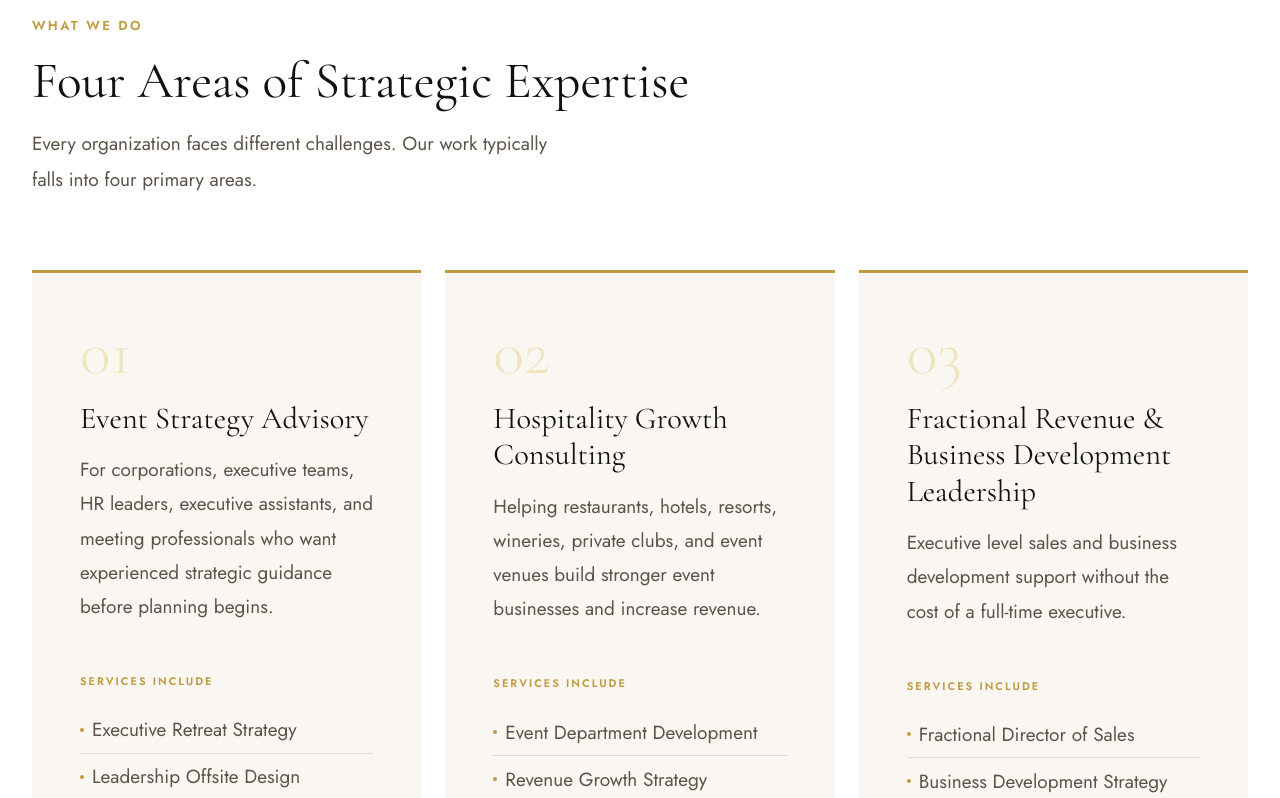
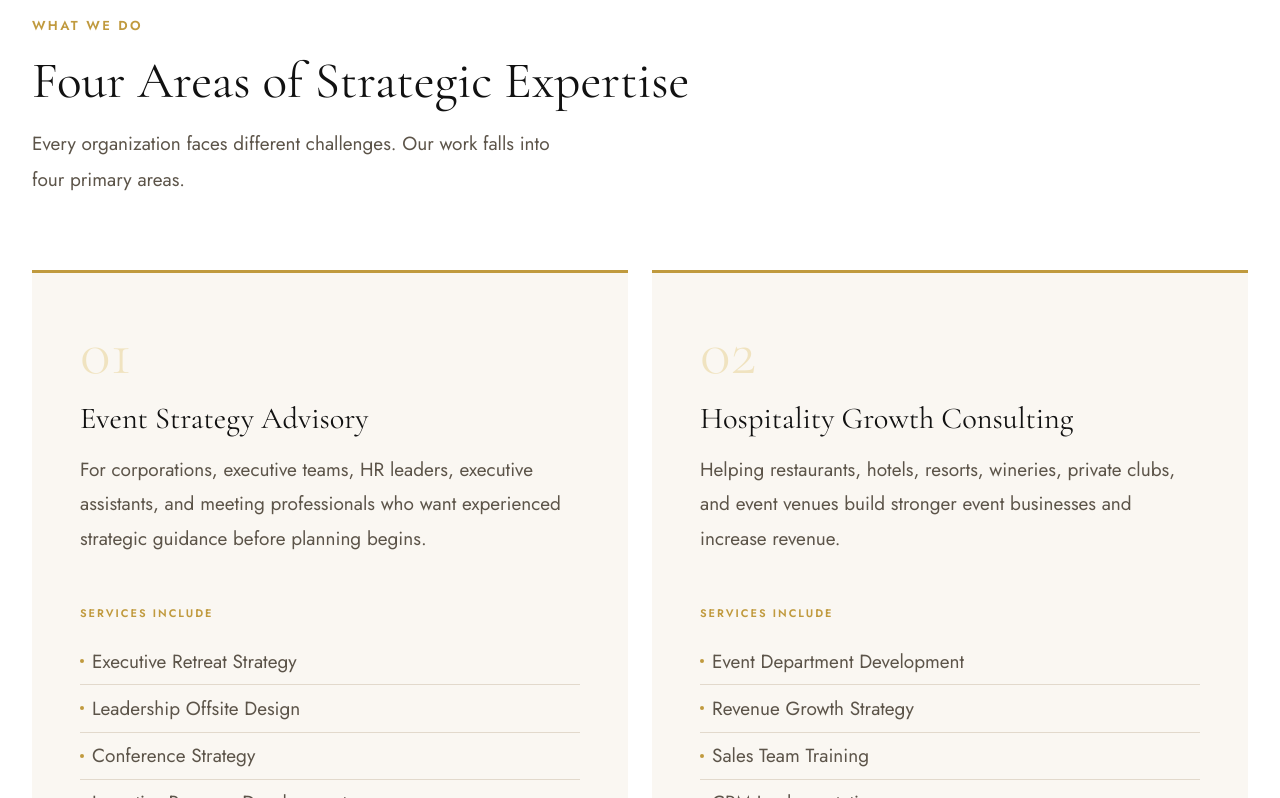
Before and after one commit to jenniferelizabeth1126-code/gseventsco, a plain HTML site: page index.html in a window 1280 px wide. Shown: the part 4820-5618 px from the top of the page. Drawn offline with nearby package versions, Linux system fonts and the light colour scheme.

Commit message:
Fix services grid layout and meta tags

```diff
--- a/index.html
+++ b/index.html
@@ -409,7 +409,7 @@
       margin: 0 auto;
       padding: 0 var(--s4);
       display: grid;
-      grid-template-columns: repeat(3, 1fr);
+      grid-template-columns: repeat(2, 1fr);
       gap: var(--s3);
     }
     .svc-card {
@@ -1195,7 +1195,7 @@
   <div class="services-v2__header fade-in">
     <span class="eyebrow">What We Do</span>
     <h2>Four Areas of Strategic Expertise</h2>
-    <p>Every organization faces different challenges. Our work typically falls into four primary areas.</p>
+    <p>Every organization faces different challenges. Our work falls into four primary areas.</p>
   </div>
 
   <div class="services-v2__grid">
```
